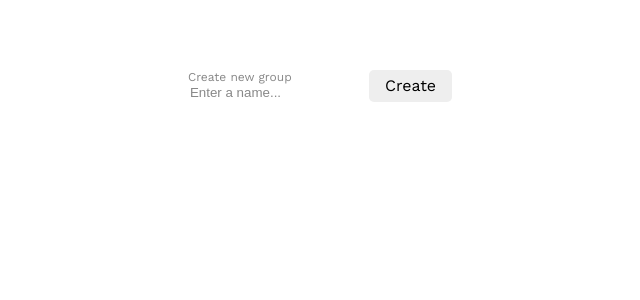
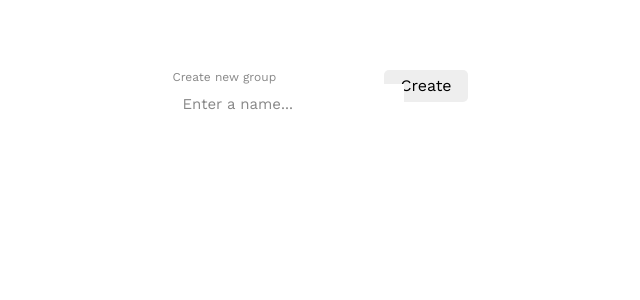
Before and after one commit to spendshare/spendshare, a React app in the folder client/: page /login in a window 1280 px wide. Shown: the top 300 px of the page, without its empty margins (320-960 px from the left). Built offline with nearby package versions, Linux system fonts and the light colour scheme.

Commit message:
Restore mock designs (#12)

```diff
--- a/client/src/api.js
+++ b/client/src/api.js
@@ -25,7 +25,6 @@ export default {
     try {
       response = await window.fetch(path, config)
     } catch (exception) {
-      debugger
       return { error: exception }
     }
 
--- a/client/src/components/AddBill.js
+++ b/client/src/components/AddBill.js
@@ -70,7 +70,7 @@ const AddBill = ({ users, dispatch, hide }) => {
   const selectGroup = option => setGroup(option)
 
   return (
-    <div className="add-bill">
+    <div className={styles['add-bill']}>
       <div className={styles.box}>
         <div className={styles.cross} onClick={hide}>
           ✕
--- a/client/src/components/App.module.scss
+++ b/client/src/components/App.module.scss
@@ -1,9 +1,3 @@
-@import url('https://fonts.googleapis.com/css?family=Work+Sans:400&subset=latin-ext');
-
-div {
-  font-family: Work Sans, sans-serif;
-}
-
 .app {
   padding-top: 20px;
   margin: 50px auto;
--- a/client/src/components/Input.module.scss
+++ b/client/src/components/Input.module.scss
@@ -26,7 +26,7 @@
 }
 
 .input {
-  font-family: Work Sans, sans-serif;
+  font-family: 'Work Sans', sans-serif;
   font-size: 16px;
   height: 40px;
   width: 170px;
--- a/client/src/components/ShowGroup.js
+++ b/client/src/components/ShowGroup.js
@@ -2,6 +2,9 @@ import React, { useEffect } from 'react'
 import { connect } from 'react-redux'
 import styles from './ShowGroup.module.scss'
 import actions from '../store/actions'
+import Navigation from './Navigation'
+import People from './People'
+import Bills from './Bills'
 
 const mapStateToProps = ({ groups }) => ({ groups })
 
@@ -19,7 +22,13 @@ const ShowGroup = ({ match, requestGroupMembers, groups }) => {
   if (!group || group.loading) return <div>loading...</div>
   if (group.error) return <div>error</div>
 
-  return <div>oto grupka o id: {JSON.stringify(group, null, 2)}</div>
+  return (
+    <div>
+      <Navigation />
+      <Bills />
+      <People />
+    </div>
+  )
 }
 
 export default connect(
--- a/client/src/index.js
+++ b/client/src/index.js
@@ -1,6 +1,7 @@
 import React from 'react'
 import ReactDOM from 'react-dom'
 import { Provider } from 'react-redux'
+import './index.scss'
 import '@babel/polyfill'
 
 import App from './components/App'
--- /dev/null
+++ b/client/src/index.scss
@@ -0,0 +1,15 @@
+@import url('https://fonts.googleapis.com/css?family=Work+Sans:400&subset=latin-ext');
+
+div {
+  font-family: Work Sans, sans-serif;
+}
+
+input {
+  font-family: Work Sans, sans-serif;
+  font-size: 15px;
+  border: none;
+  width: 100%;
+  height: 40px;
+  line-height: 40px;
+  padding: 0 10px;
+}
```
